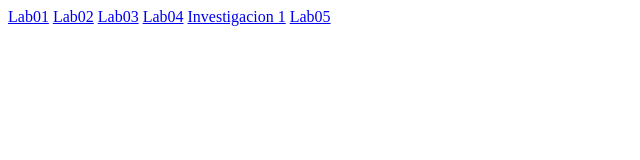
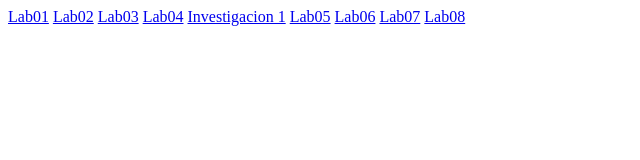
Before and after one commit to isaacrojaseskay-spec/Laboratorios--programacion-de-internet, a plain HTML site: page index.html in a window 1280 px wide. Shown: the whole page, without its empty margins (0-640 px from the left). Drawn offline with Linux system fonts and the light colour scheme.

Commit message:
Nuevos enlaces

```diff
--- a/index.html
+++ b/index.html
@@ -12,5 +12,8 @@
     <a href="Lab04">Lab04</a>
     <a href="Investigacion 1">Investigacion 1</a>
     <a href="Lab05">Lab05</a>
+    <a href="Lab06">Lab06</a>
+    <a href="Lab07">Lab07</a>
+    <a href="Lab08">Lab08</a>
 </body>
 </html>
```
